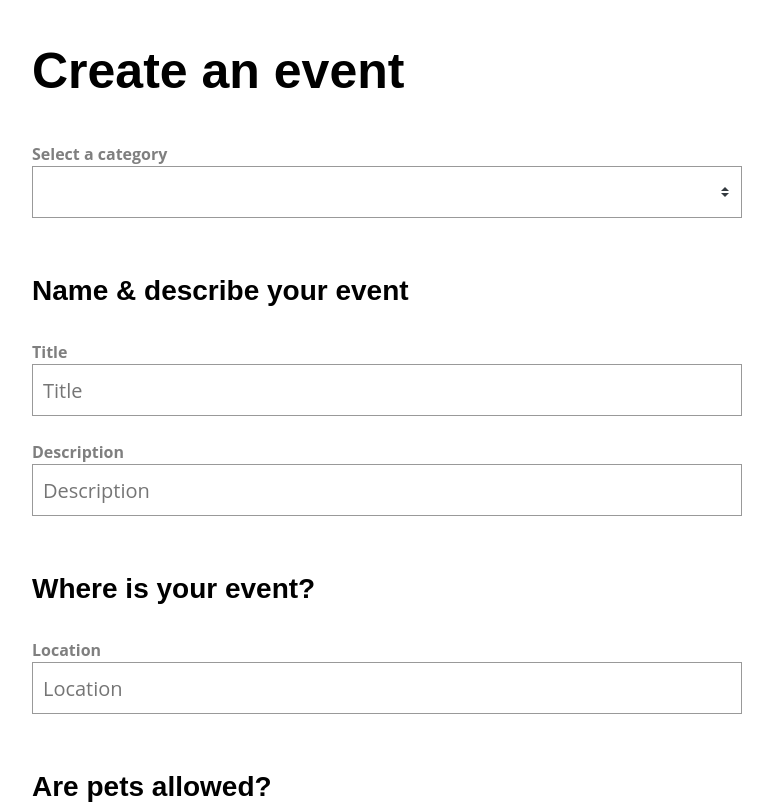
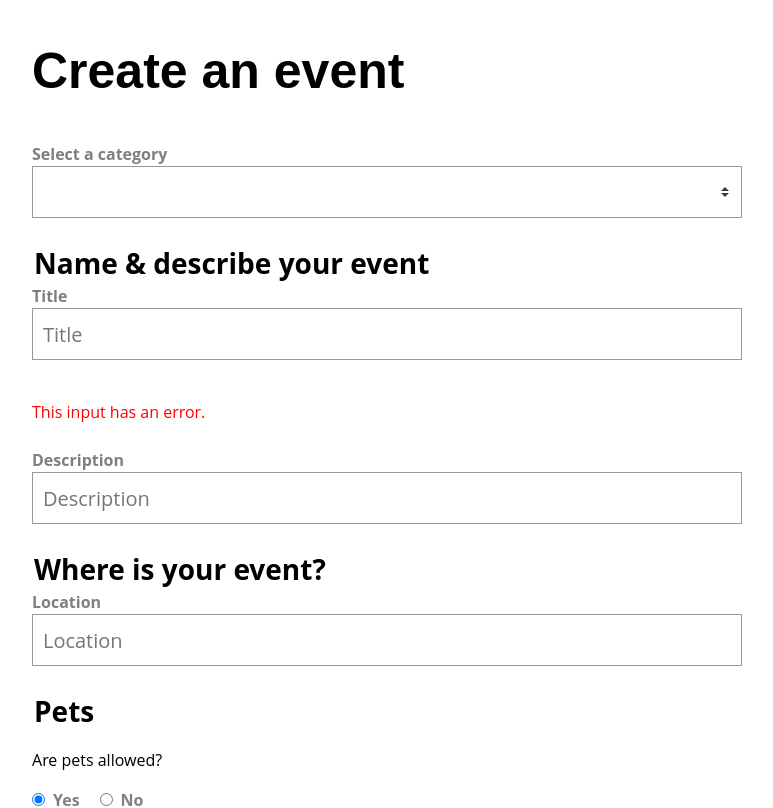
Before and after one commit to szcstamas/vue_forms, a Vue app in the folder vue3-forms_basic/: page / in a window 1280 px wide. Shown: the top 808 px of the page, without its empty margins (253-1026 px from the left). Built offline with nearby package versions, Linux system fonts and the light colour scheme.

Commit message:
Creating allyComponents txt to write down accessibility tips + adding accessibility to BaseInput component with errors

```diff
--- a/vue3-forms_basic/src/components/BaseInput.vue
+++ b/vue3-forms_basic/src/components/BaseInput.vue
@@ -1,15 +1,28 @@
 <template>
-    <label>{{ label }}</label>
+    <label :for="uuid">{{ label }}</label>
     <input
         v-bind="$attrs"
         :placeholder="label"
         class="field"
         :value="modelValue"
         @input="$emit('update:modelValue', $event.target.value)"
+        :id="uuid"
+        :aria-describedby="error ? `${uuid}-error` : null"
+        :aria-invalid="error ? true : null"
     >
+    <p
+        v-if="error"
+        class="errorMessage"
+        :id="`${uuid}-error`"
+        aria-live="assertive"
+    >
+        {{ error }}
+    </p>
 </template>
 
 <script>
+import UniqueID from '../features/UniqueID';
+
     export default {
         props: {
             label: {
@@ -19,6 +32,16 @@
             modelValue: {
                 type: [String, Number],
                 default: ''
+            },
+            error: {
+                type: String,
+                default: ''
+            }
+        },
+        setup() {
+            const uuid = UniqueID().getID()
+            return {
+                uuid
             }
         }
     }
--- /dev/null
+++ b/vue3-forms_basic/src/features/UniqueID.js
@@ -0,0 +1,12 @@
+let UUID = 0;
+
+export default function UniqueID () {
+    const getID = () => {
+        UUID++
+        return UUID
+    }
+
+    return {
+        getID
+    }
+}
--- a/vue3-forms_basic/src/views/SimpleForm.vue
+++ b/vue3-forms_basic/src/views/SimpleForm.vue
@@ -9,12 +9,13 @@
             label="Select a category"
         />
 
-        <h3>Name & describe your event</h3>
-
+        <fieldset>
+          <legend>Name & describe your event</legend>
           <BaseInput
               v-model="event.title"
               label="Title"
               type="text"
+              error="This input has an error."
           />
 
           <BaseInput
@@ -22,16 +23,20 @@
               label="Description"
               type="text"
           />
+        </fieldset>
 
-        <h3>Where is your event?</h3>
-
+        <fieldset>
+          <legend>Where is your event?</legend>
                   <BaseInput
                       v-model="event.location"
                       label="Location"
                       type="text"
                   />
+        </fieldset>
 
-        <h3>Are pets allowed?</h3>
+        <fieldset>
+          <legend>Pets</legend>
+          <p>Are pets allowed?</p>
           <div>
             <!-- base-radio comp here -->
             <BaseRadioGroup
@@ -40,8 +45,10 @@
                   :options="petOptions"
               />
           </div>
+        </fieldset>
 
-        <h3>Extras</h3>
+        <fieldset>
+          <legend>Extras</legend>
           <!-- base-checkbox comp -->
           <div>
               <BaseCheckbox
@@ -56,6 +63,7 @@
               label="Music"
               />
           </div>
+        </fieldset>
 
         <button class="button -fill-gradient" type="submit">Submit</button>
       </form>
@@ -122,3 +130,16 @@
     }
   }
 </script>
+
+<style lang="css">
+fieldset {
+  border: 0;
+  margin: 0;
+  padding: 0;
+}
+legend {
+  font-size: 28px;
+  font-weight: 700;
+  margin-top: 20px;
+}
+</style>
```
Also changed, not shown: 1 other file (tests, documents, lock files or other folders). Lines whose indentation alone changed are shown as unchanged.
